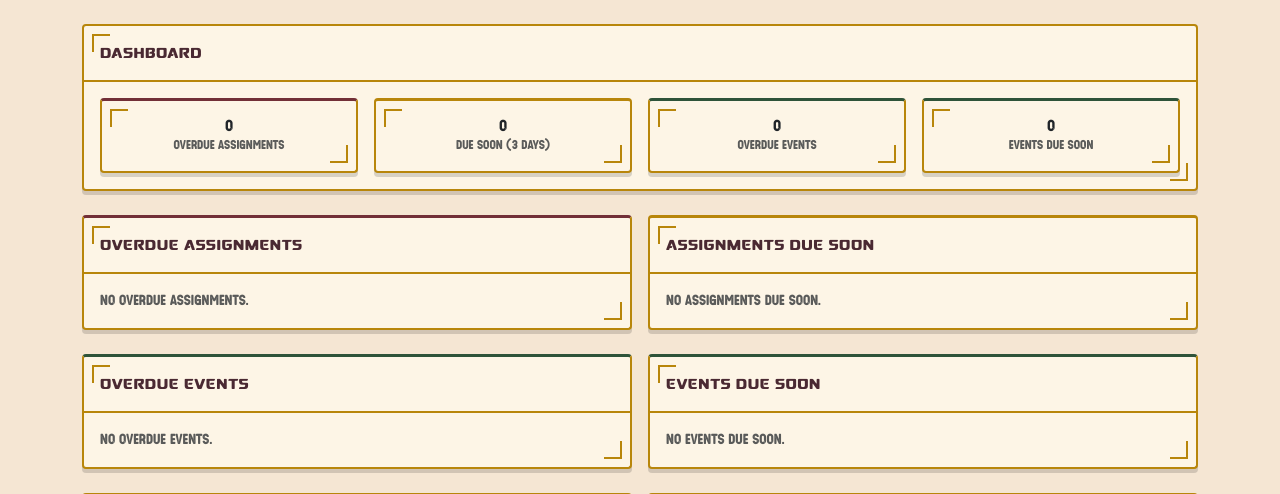
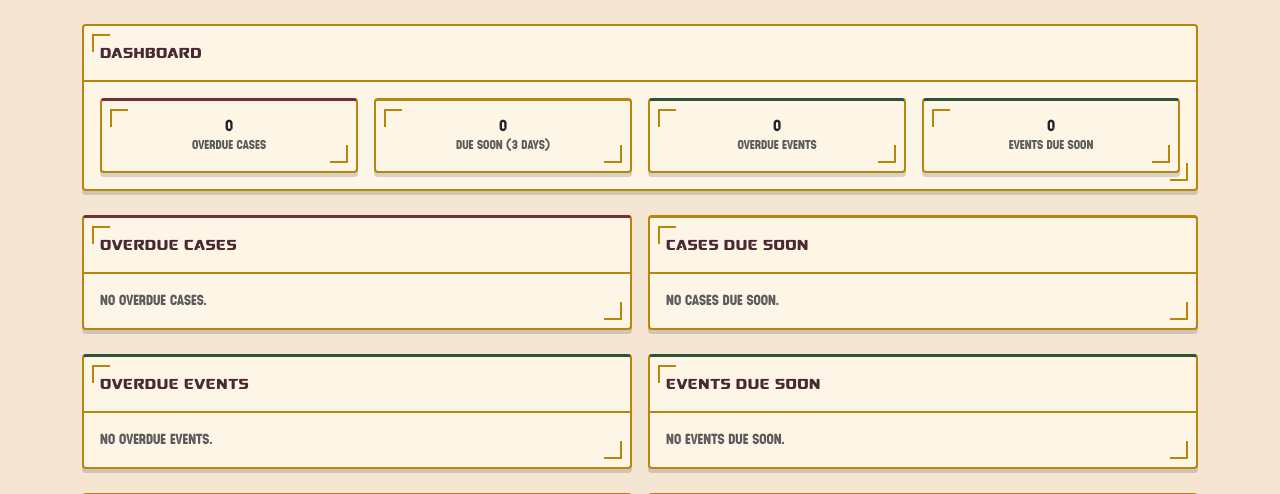
Before and after one commit to 0utLawzz/DS-Brandex, a Django app: page / in a window 1280 px wide. Shown: the part 81-575 px from the top of the page. Run offline with Django 5.2, Linux system fonts and the light colour scheme; the visitor is signed in with stand-in values (Sample User, id 1); data comes from the database, SQL or seed files in the repository; data that the repository does not hold is empty.

Commit message:
Rename Assignments to CASES and change stage summary to round chart

```diff
--- a/cases/templates/cases/application_detail.html
+++ b/cases/templates/cases/application_detail.html
@@ -96,7 +96,7 @@
     </div>
 
     <div class="victorian-card card dst-accent-red">
-      <div class="card-header py-3 small-cap">Assignments</div>
+      <div class="card-header py-3 small-cap">CASES</div>
       <div class="card-body">
         <form class="row g-2 mb-3" method="post" action="{% url 'cases:add_assignment' application.pk %}">
           {% csrf_token %}
@@ -135,7 +135,7 @@
               {% if a.notes %}<div class="small mt-1">{{ a.notes }}</div>{% endif %}
             </div>
           {% empty %}
-            <div class="text-muted small-cap">No Assignments.</div>
+            <div class="text-muted small-cap">No CASES.</div>
           {% endfor %}
         </div>
       </div>
@@ -301,7 +301,7 @@
       data: {
         labels: Object.keys(assignmentStatusCounts),
         datasets: [{
-          label: 'Assignments',
+          label: 'CASES',
           data: Object.values(assignmentStatusCounts),
           backgroundColor: ['#B8860B', '#2E5339', '#722F37'],
           borderColor: '#000000',
--- a/cases/templates/cases/dashboard.html
+++ b/cases/templates/cases/dashboard.html
@@ -15,7 +15,7 @@
           <div class="victorian-card card dst-accent-red">
             <div class="card-body text-center">
               <div class="h2 mb-0">{{ overdue_assignments|length }}</div>
-              <div class="small text-muted">Overdue Assignments</div>
+              <div class="small text-muted">Overdue CASES</div>
             </div>
           </div>
         </div>
@@ -50,7 +50,7 @@
   <div class="row g-3 mb-4">
     <div class="col-md-6">
       <div class="victorian-card card dst-accent-red">
-        <div class="card-header py-3">Overdue Assignments</div>
+        <div class="card-header py-3">Overdue CASES</div>
         <div class="card-body">
           <div class="d-grid gap-2">
             {% for assignment in overdue_assignments %}
@@ -60,7 +60,7 @@
                 <div class="small">Due: {{ assignment.due_date|date:"Y-m-d" }} ({{ assignment.due_date|timesince:today }} ago)</div>
               </div>
             {% empty %}
-              <div class="text-muted">No overdue assignments.</div>
+              <div class="text-muted">No overdue CASES.</div>
             {% endfor %}
           </div>
         </div>
@@ -69,7 +69,7 @@
 
     <div class="col-md-6">
       <div class="victorian-card card dst-accent-yellow">
-        <div class="card-header py-3">Assignments Due Soon</div>
+        <div class="card-header py-3">CASES Due Soon</div>
         <div class="card-body">
           <div class="d-grid gap-2">
             {% for assignment in soon_assignments %}
@@ -79,7 +79,7 @@
                 <div class="small">Due: {{ assignment.due_date|date:"Y-m-d" }}</div>
               </div>
             {% empty %}
-              <div class="text-muted">No assignments due soon.</div>
+              <div class="text-muted">No CASES due soon.</div>
             {% endfor %}
           </div>
         </div>
@@ -200,22 +200,15 @@
 
     const ctx = document.getElementById('stageChart').getContext('2d');
     new Chart(ctx, {
-      type: 'bar',
+      type: 'doughnut',
       data: stageData,
       options: {
         responsive: true,
         maintainAspectRatio: false,
         plugins: {
           legend: {
-            display: false
-          }
-        },
-        scales: {
-          y: {
-            beginAtZero: true,
-            ticks: {
-              stepSize: 1
-            }
+            display: true,
+            position: 'bottom'
           }
         }
       }
```
Also changed, not shown: cases/templates/cases/my_tasks.html (+6 -6 lines).
